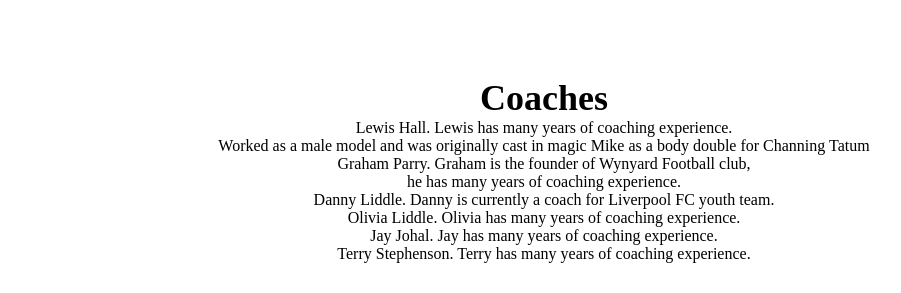
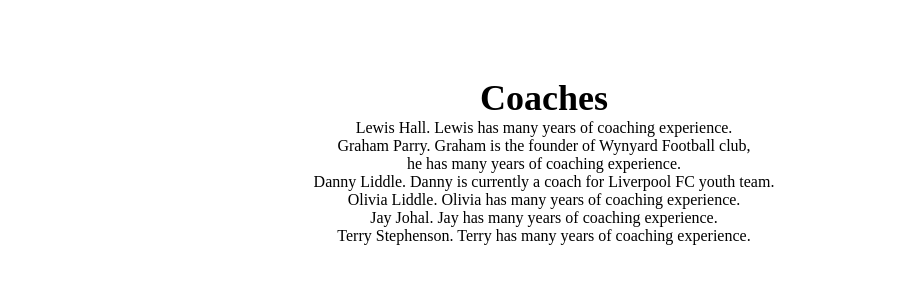
Before and after one commit to Scuddy48/The-VillageFC, a plain HTML site: page index.html in a window 1280 px wide. Shown: the part 1092-1385 px from the top of the page, without its empty margins (96-997 px from the left). Drawn offline with Linux system fonts and the light colour scheme; a web font is replaced by a local one.

Commit message:
Update index.html

```diff
--- a/index.html
+++ b/index.html
@@ -80,8 +80,6 @@
    <section class="coaches">
     <h1>Coaches</h1>
     <p>Lewis Hall. Lewis has many years of coaching experience.<br>
-       Worked as a male model and was originally cast in magic Mike as a body double for Channing
-      Tatum<br>
       Graham Parry. Graham is the founder of Wynyard Football club,<br>
       he has many years of coaching experience.<br>
       Danny Liddle. Danny is currently a coach for Liverpool FC youth team.<br>
```
